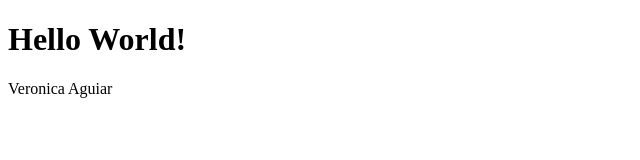
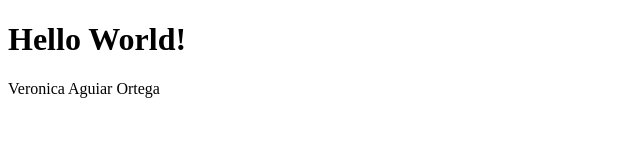
Before and after one commit to DS4200-S22/ic-01-veroaaguiar, a plain HTML site: page index.html in a window 1280 px wide. Shown: the full height of the page, 0-640 px from the left. Drawn offline with Linux system fonts and the light colour scheme.

Commit message:
Update index.html

```diff
--- a/index.html
+++ b/index.html
@@ -6,7 +6,7 @@
 
 <p>
 
-Veronica Aguiar
+Veronica Aguiar Ortega
 
 </p>
 
```
